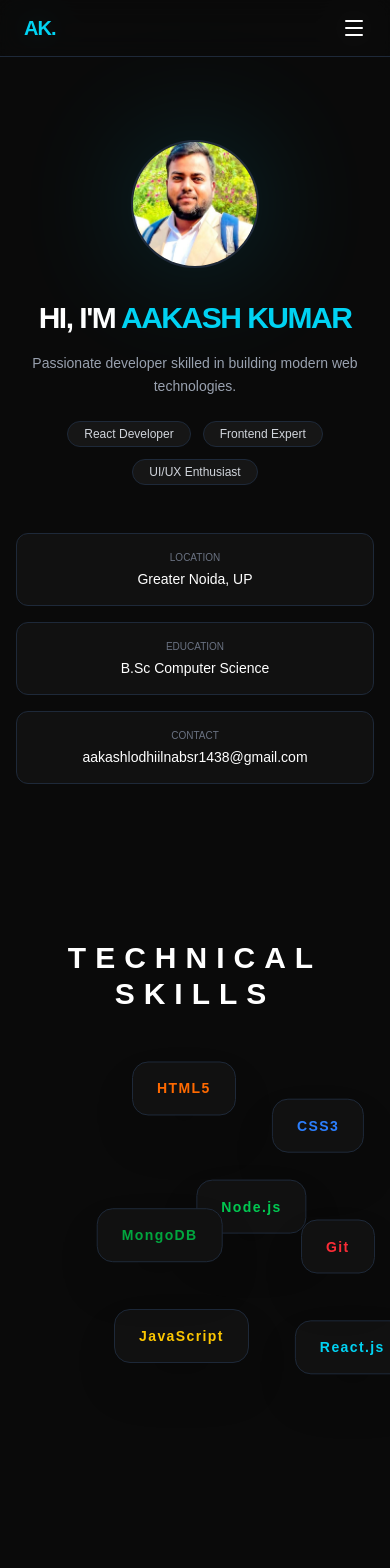
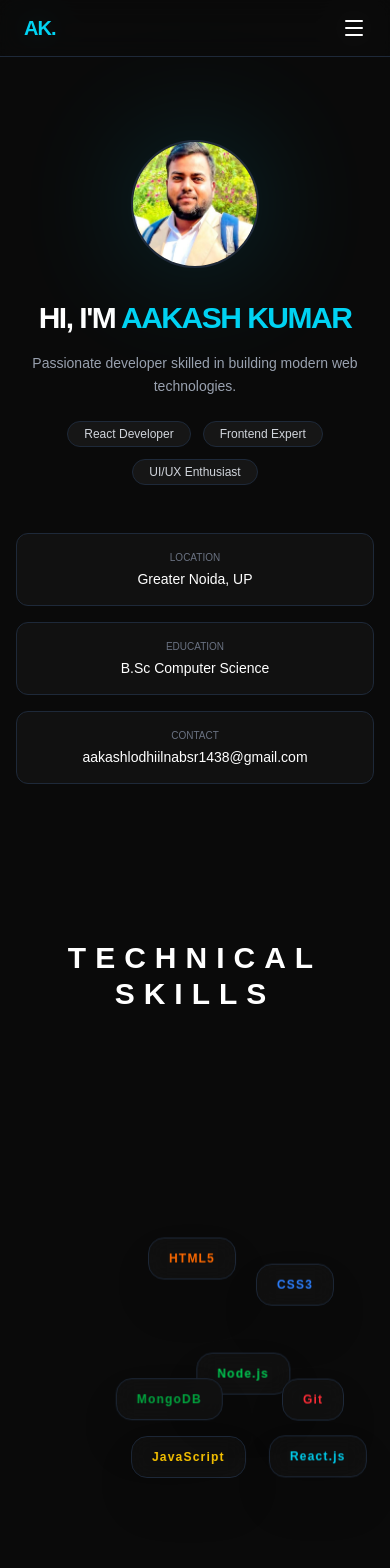
Before and after one commit to aakashlodhi00x-commits/portfolio, a Next.js app: page / in a window 390 px wide. Shown: the top 1568 px of the page. Built offline with nearby package versions, Linux system fonts and the light colour scheme.

Commit message:
Fix: Mobile overflow and laptop heading overlap

```diff
--- a/src/components/Skills.tsx
+++ b/src/components/Skills.tsx
@@ -3,24 +3,26 @@ import React from 'react';
 import { motion } from 'framer-motion';
 
 const skills = [
-  { name: 'HTML5', x: -80, y: -150, color: 'text-orange-500' },
-  { name: 'CSS3', x: 80, y: -120, color: 'text-blue-500' },
-  { name: 'JavaScript', x: -90, y: 100, color: 'text-yellow-400' },
-  { name: 'React.js', x: 100, y: 140, color: 'text-cyan-400' },
-  { name: 'Node.js', x: 0, y: -40, color: 'text-green-500' },
-  { name: 'MongoDB', x: -110, y: -10, color: 'text-green-600' },
-  { name: 'Git', x: 110, y: 20, color: 'text-red-500' },
+  { name: 'HTML5', x: -70, y: -100, color: 'text-orange-500' },
+  { name: 'CSS3', x: 70, y: -80, color: 'text-blue-500' },
+  { name: 'JavaScript', x: -80, y: 120, color: 'text-yellow-400' },
+  { name: 'React.js', x: 80, y: 150, color: 'text-cyan-400' },
+  { name: 'Node.js', x: 0, y: 20, color: 'text-green-500' },
+  { name: 'MongoDB', x: -100, y: 50, color: 'text-green-600' },
+  { name: 'Git', x: 100, y: 70, color: 'text-red-500' },
 ];
 
 const Skills = () => {
   return (
-    <section id="skills" className="py-24 bg-[#0a0a0a] relative min-h-[750px] flex flex-col items-center justify-start overflow-hidden">
+    <section id="skills" className="py-24 bg-[#0a0a0a] relative min-h-[750px] flex flex-col items-center justify-start overflow-hidden max-w-full">
 
-      <h2 className="text-3xl md:text-5xl font-bold text-white mb-28 z-20 uppercase tracking-[0.3em] text-center px-4">
+      {/* Heading - Increased Margin Bottom to avoid overlap */}
+      <h2 className="text-3xl md:text-5xl font-bold text-white mb-32 z-20 uppercase tracking-[0.3em] text-center px-4">
         Technical Skills
       </h2>
 
-      <div className="absolute top-1/2 left-1/2 -translate-x-1/2 -translate-y-1/2 w-full h-full max-w-lg md:max-w-4xl flex items-center justify-center">
+      {/* Skills Container */}
+      <div className="relative w-full h-[400px] flex items-center justify-center">
         {skills.map((skill, index) => (
           <motion.div
             key={index}
@@ -34,15 +36,14 @@ const Skills = () => {
               ease: "easeInOut",
               delay: index * 0.2
             }}
-            className="absolute px-6 py-4 md:px-10 md:py-6 bg-[#111] border border-gray-800 rounded-2xl shadow-2xl z-10 flex items-center justify-center"
+            className="absolute px-5 py-3 md:px-10 md:py-6 bg-[#111]/90 backdrop-blur-md border border-gray-800 rounded-2xl shadow-2xl z-10 flex items-center justify-center"
             style={{
-              // Laptop aur Mobile ke liye scaling
-              left: `calc(50% + (var(--scale) * ${skill.x}px))`,
-              top: `calc(50% + (var(--scale) * ${skill.y}px))`,
+              left: `calc(50% + (var(--spread-x) * ${skill.x}px))`,
+              top: `calc(50% + (var(--spread-y) * ${skill.y}px))`,
               transform: 'translate(-50%, -50%)'
             }}
           >
-            <span className={`text-sm md:text-xl font-black tracking-widest ${skill.color} whitespace-nowrap`}>
+            <span className={`text-xs md:text-xl font-black tracking-widest ${skill.color} whitespace-nowrap`}>
               {skill.name}
             </span>
           </motion.div>
@@ -51,11 +52,13 @@ const Skills = () => {
 
       <style jsx>{`
         div {
-          --scale: 0.9; /* Mobile par spread thoda kam */
+          --spread-x: 0.8; /* Mobile par width control */
+          --spread-y: 0.8; /* Mobile par height control */
         }
         @media (min-width: 768px) {
           div {
-            --scale: 2.2; /* Laptop par door-door faili rahengi */
+            --spread-x: 2.5; /* Laptop par wide spread */
+            --spread-y: 1.8; /* Laptop par height control taaki heading se na takraye */
           }
         }
       `}</style>
```
